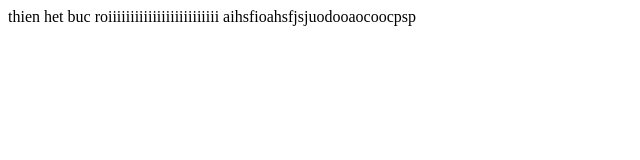
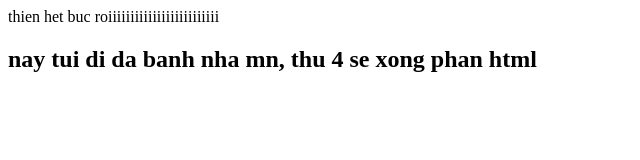
Before and after one commit to thienluong2222/web_project, a plain HTML site: page about.html in a window 1280 px wide. Shown: the whole page, without its empty margins (0-640 px from the left). Drawn offline with Linux system fonts and the light colour scheme.

Commit message:
1.Khoa commit lan 1

```diff
--- a/about.html
+++ b/about.html
@@ -2,6 +2,6 @@
 <html>
   <body>
     thien het buc roiiiiiiiiiiiiiiiiiiiiiiiii
-    aihsfioahsfjsjuodooaocoocpsp
+    <h2>nay tui di da banh nha mn, thu 4 se xong phan html  </h2>
   </body>
 </html>
```
